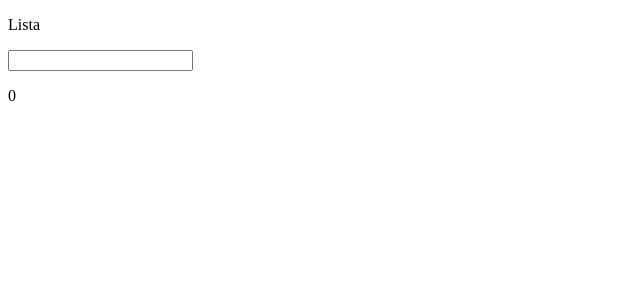
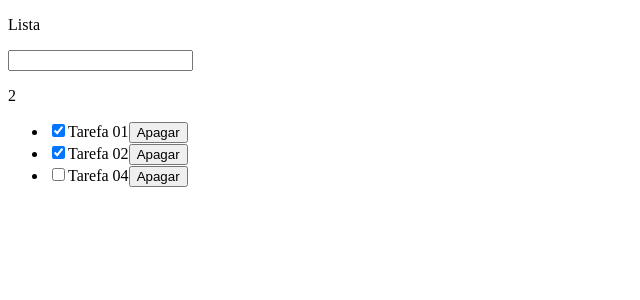
Before and after one commit to lvsouza/youtube-react-com-typescript-zero-ao-basico, a React (Create React App) app: page /pagina-inicial in a window 1280 px wide. Shown: the top 300 px of the page, without its empty margins (0-640 px from the left). Built offline with nearby package versions, Linux system fonts and the light colour scheme; data requests are answered from the project's data file.

Commit message:
feat: finalização do curso básico

```diff
--- a/mock/db.json
+++ b/mock/db.json
@@ -3,12 +3,17 @@
     {
       "id": 1,
       "title": "Tarefa 01",
-      "isCompleted": false
+      "isCompleted": true
     },
     {
       "title": "Tarefa 02",
+      "isCompleted": true,
+      "id": 2
+    },
+    {
+      "title": "Tarefa 04",
       "isCompleted": false,
-      "id": 2
+      "id": 4
     }
   ]
 }
--- a/src/app/pages/dashboard/Dashboard.tsx
+++ b/src/app/pages/dashboard/Dashboard.tsx
@@ -1,14 +1,22 @@
-import { useCallback, useState } from 'react';
+import { useCallback, useEffect, useState } from 'react';
 
+import { ITarefa, TarefasService } from '../../shared/services/api/tarefas/TarefasService';
+import { ApiException } from '../../shared/services/api/ApiException';
 
-interface ITarefa {
-  id: number;
-  title: string;
-  isCompleted: boolean;
-}
 
 export const Dashboard = () => {
   const [lista, setLista] = useState<ITarefa[]>([]);
+
+  useEffect(() => {
+    TarefasService.getAll()
+      .then((result) => {
+        if (result instanceof ApiException) {
+          alert(result.message);
+        } else {
+          setLista(result);
+        }
+      });
+  }, []);
 
   const handleInputKeyDown: React.KeyboardEventHandler<HTMLInputElement> = useCallback((e) => {
     if (e.key === 'Enter') {
@@ -18,19 +26,52 @@ export const Dashboard = () => {
 
       e.currentTarget.value = '';
 
-      setLista((oldLista) => {
-        if (oldLista.some((listItem) => listItem.title === value)) return oldLista;
+      if (lista.some((listItem) => listItem.title === value)) return;
 
-        return [
-          ...oldLista,
-          {
-            title: value,
-            isCompleted: false,
-            id: oldLista.length,
+      TarefasService.create({ title: value, isCompleted: false })
+        .then((result) => {
+          if (result instanceof ApiException) {
+            alert(result.message);
+          } else {
+            setLista((oldLista) => [...oldLista, result]);
           }
-        ];
+        });
+    }
+  }, [lista]);
+
+  const handleToggleComplete = useCallback((id: number) => {
+    const tarefaToUpdate = lista.find((tarefa) => tarefa.id === id);
+    if (!tarefaToUpdate) return;
+
+    TarefasService.updateById(id, {
+      ...tarefaToUpdate,
+      isCompleted: !tarefaToUpdate.isCompleted,
+    })
+      .then((result) => {
+        if (result instanceof ApiException) {
+          alert(result.message);
+        } else {
+          setLista(oldLista => {
+            return oldLista.map(oldListItem => {
+              if (oldListItem.id === id) return result;
+              return oldListItem;
+            });
+          });
+        }
       });
-    }
+  }, [lista]);
+
+  const handleDelete = useCallback((id: number) => {
+    TarefasService.deleteById(id)
+      .then((result) => {
+        if (result instanceof ApiException) {
+          alert(result.message);
+        } else {
+          setLista(oldLista => {
+            return oldLista.filter(oldListItem => oldListItem.id !== id);
+          });
+        }
+      });
   }, []);
 
   return (
@@ -42,28 +83,17 @@ export const Dashboard = () => {
       <p>{lista.filter((listItem) => listItem.isCompleted).length}</p>
 
       <ul>
-        {lista.map((listItem, index) => {
+        {lista.map((listItem) => {
           return <li key={listItem.id}>
             <input
               type="checkbox"
               checked={listItem.isCompleted}
-              onChange={() => {
-                setLista(oldLista => {
-                  return oldLista.map(oldListItem => {
-                    const newIsCompleted = oldListItem.title === listItem.title
-                      ? !oldListItem.isCompleted
-                      : oldListItem.isCompleted;
-
-                    return {
-                      ...oldListItem,
-                      isCompleted: newIsCompleted,
-                    };
-                  });
-                });
-              }}
+              onChange={() => handleToggleComplete(listItem.id)}
             />
 
             {listItem.title}
+
+            <button onClick={() => handleDelete(listItem.id)}>Apagar</button>
           </li>;
         })}
       </ul>
--- a/src/app/shared/services/api/tarefas/TarefasService.ts
+++ b/src/app/shared/services/api/tarefas/TarefasService.ts
@@ -1,7 +1,7 @@
 import { ApiException } from "../ApiException";
 import { Api } from "../ApiConfig";
 
-interface ITarefa {
+export interface ITarefa {
   id: number;
   title: string;
   isCompleted: boolean;
@@ -34,7 +34,7 @@ const create = async (dataToCreate: Omit<ITarefa, 'id'>): Promise<ITarefa | ApiE
   }
 };
 
-const updateById = async (id: string, dataToUpdate: ITarefa): Promise<ITarefa | ApiException> => {
+const updateById = async (id: number, dataToUpdate: ITarefa): Promise<ITarefa | ApiException> => {
   try {
     const { data } = await Api().put(`/tarefas/${id}`, dataToUpdate);
     return data;
@@ -43,9 +43,9 @@ const updateById = async (id: string, dataToUpdate: ITarefa): Promise<ITarefa |
   }
 };
 
-const deleteById = async (id: string): Promise<undefined | ApiException> => {
+const deleteById = async (id: number): Promise<undefined | ApiException> => {
   try {
-    await Api().get(`/tarefas/${id}`);
+    await Api().delete(`/tarefas/${id}`);
     return undefined;
   } catch (error: any) {
     return new ApiException(error.message || 'Erro ao apagar o registro.');
```
